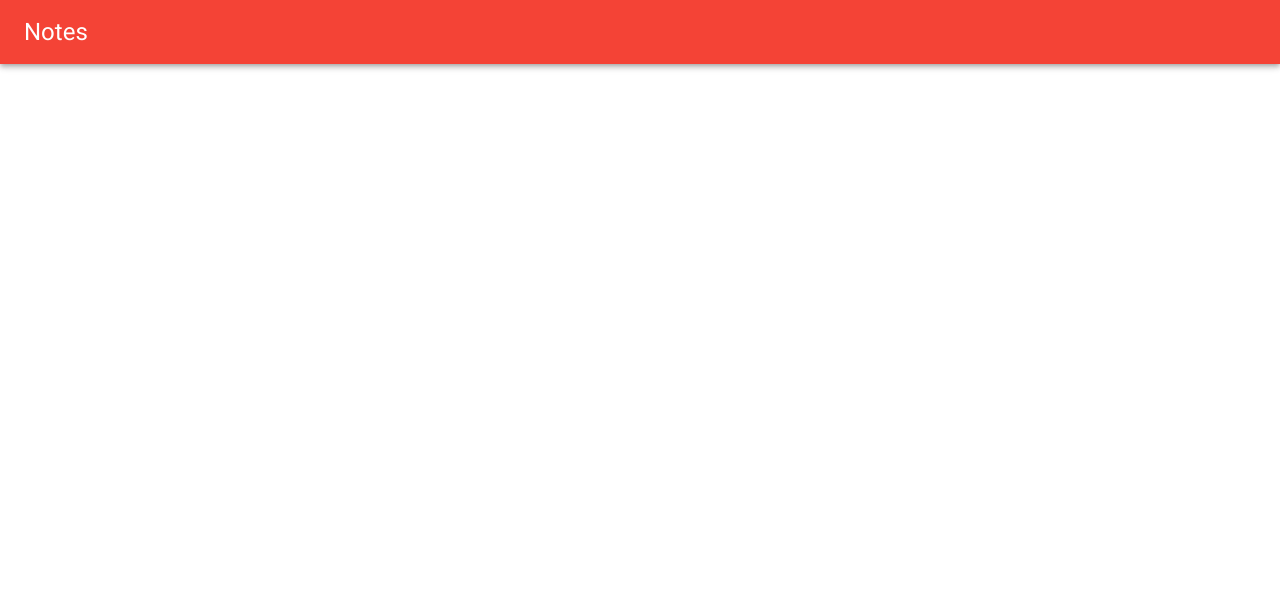
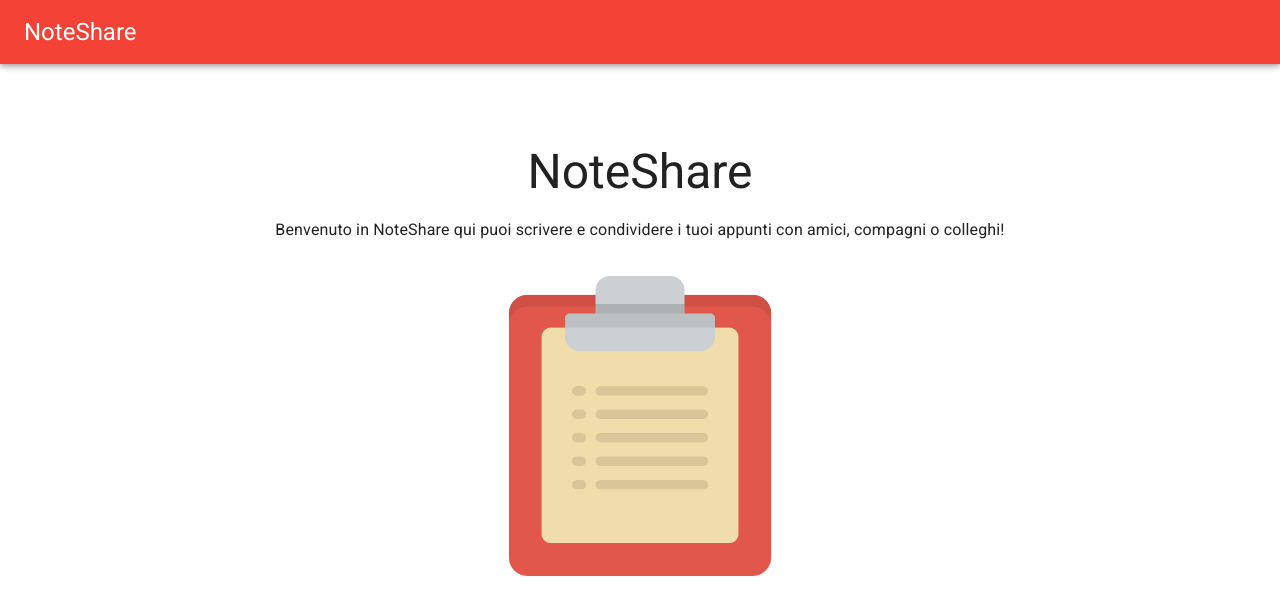
Before and after one commit to Luca10info/app, a React (Create React App) app in the folder my-app/: page / in a window 1280 px wide. Shown: the top 614 px of the page. Built offline with nearby package versions, Linux system fonts and the light colour scheme.

Commit message:
start ui home

```diff
--- a/my-app/public/index.html
+++ b/my-app/public/index.html
@@ -28,7 +28,7 @@
      rel="stylesheet"
      href="https://fonts.googleapis.com/css?family=Roboto:300,400,500,700&display=swap"
     />
-    <title>React App</title>
+    <title>NoteShare</title>
   </head>
   <body>
     <noscript>You need to enable JavaScript to run this app.</noscript>
--- a/my-app/src/App.js
+++ b/my-app/src/App.js
@@ -1,13 +1,19 @@
-import { CssBaseline } from "@mui/material";
+import { Container, CssBaseline, Typography } from "@mui/material";
 import Navbar from "./components/navbar.js"
-
+import logo from "./img/noteLogo.png"
 
 function App() {
   return (
     <>
       <CssBaseline/>
       <Navbar/>
-
+      <Container sx={{mt:"5rem", textAlign:"center"}}>
+        <Typography variant="h3" sx={{mb:"1rem",}}>
+          NoteShare
+        </Typography>
+        <Typography variant="subtitle1" sx={{mb:"2rem"}} component="div">Benvenuto in NoteShare qui puoi scrivere e condividere i tuoi appunti con amici, compagni o colleghi!</Typography>
+        <img src={logo} xs={{height:"200px"}} height="300px"/>
+      </Container>
     </>
 
   );
--- a/my-app/src/components/navbar.js
+++ b/my-app/src/components/navbar.js
@@ -16,7 +16,7 @@ function Navbar() {
       <AppBar style={{backgroundColor: color}} position="static">
         <Toolbar >
           <Typography  variant="h5" component="div" sx={{ flexGrow: 1 }}>
-            Notes
+            NoteShare
           </Typography>
         </Toolbar>
       </AppBar>
```
Also changed, not shown: my-app/src/components/form.txt (deleted), my-app/src/img/noteLogo.png (added), my-app/src/logo.svg (deleted).
